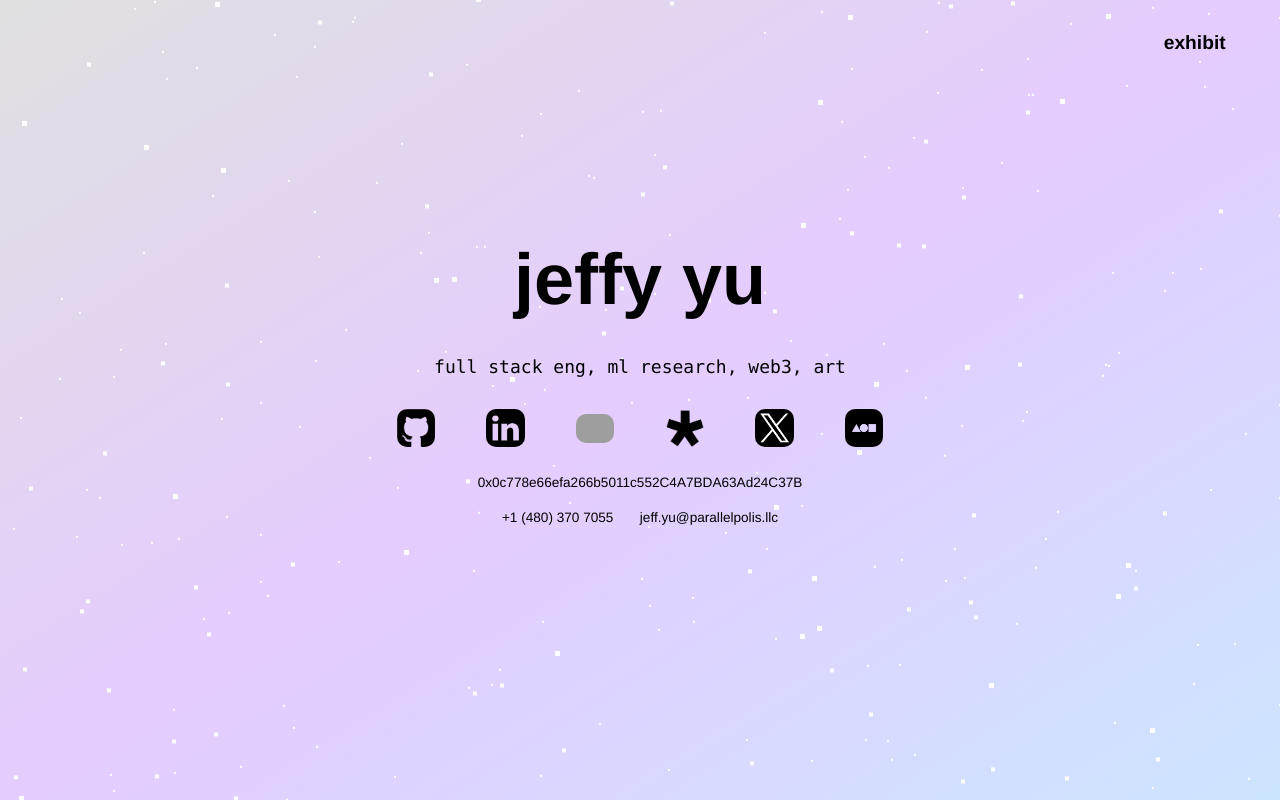
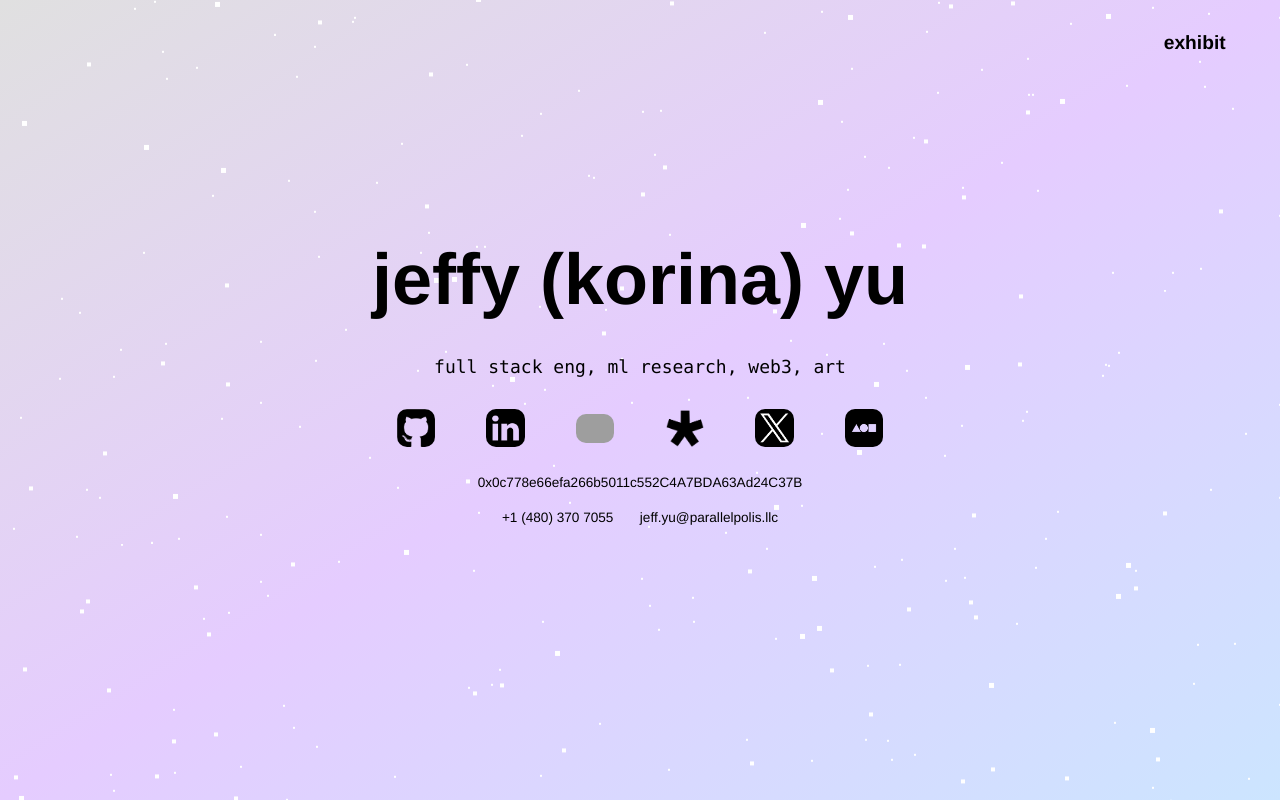
Before and after one commit to yu-jeffy/jyu.llc, a Next.js app: page / in a window 1280 px wide. Built offline with nearby package versions, Linux system fonts and the light colour scheme; grey boxes are pictures that could not be loaded.

Commit message:
Update index.js

```diff
--- a/pages/index.js
+++ b/pages/index.js
@@ -35,7 +35,7 @@ const Home = () => {
             </div>
             <div className={styles.content}>
                 <section className={styles.homeSection}>
-                    <div className={styles.name}><span className={styles.nameText}>jeffy yu</span></div>
+                    <div className={styles.name}><span className={styles.nameText}>jeffy (korina) yu</span></div>
                 </section>
                 <section className={styles.homeSection}>
                     <div className={styles.occupation}>
```
